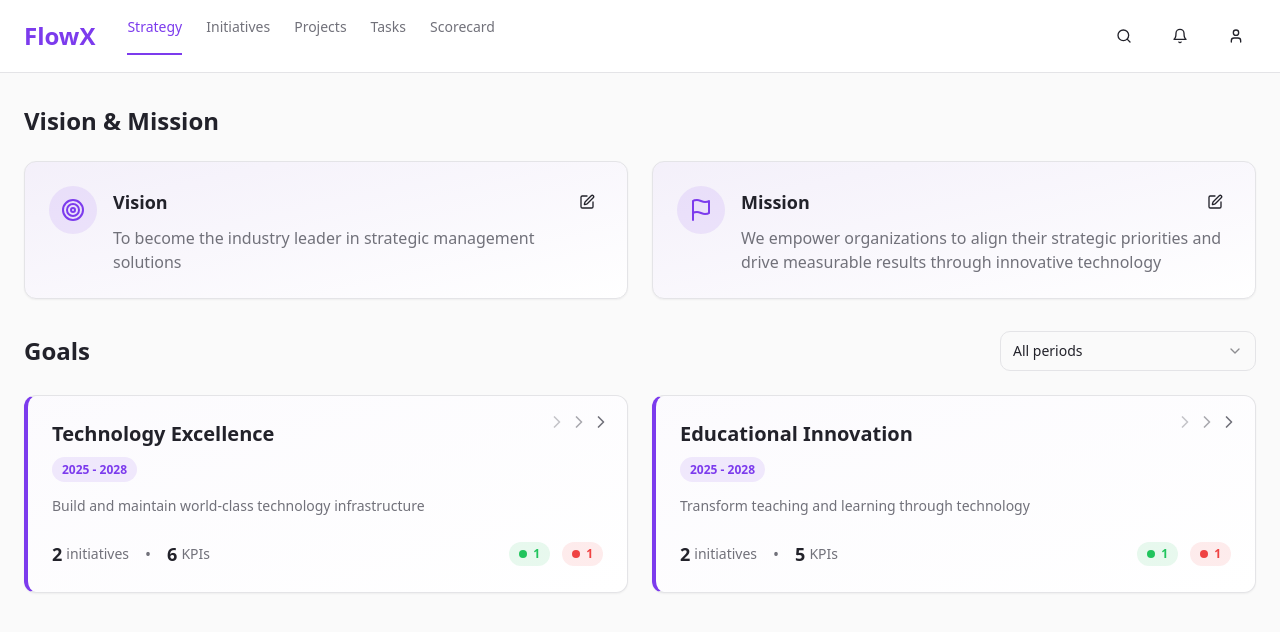
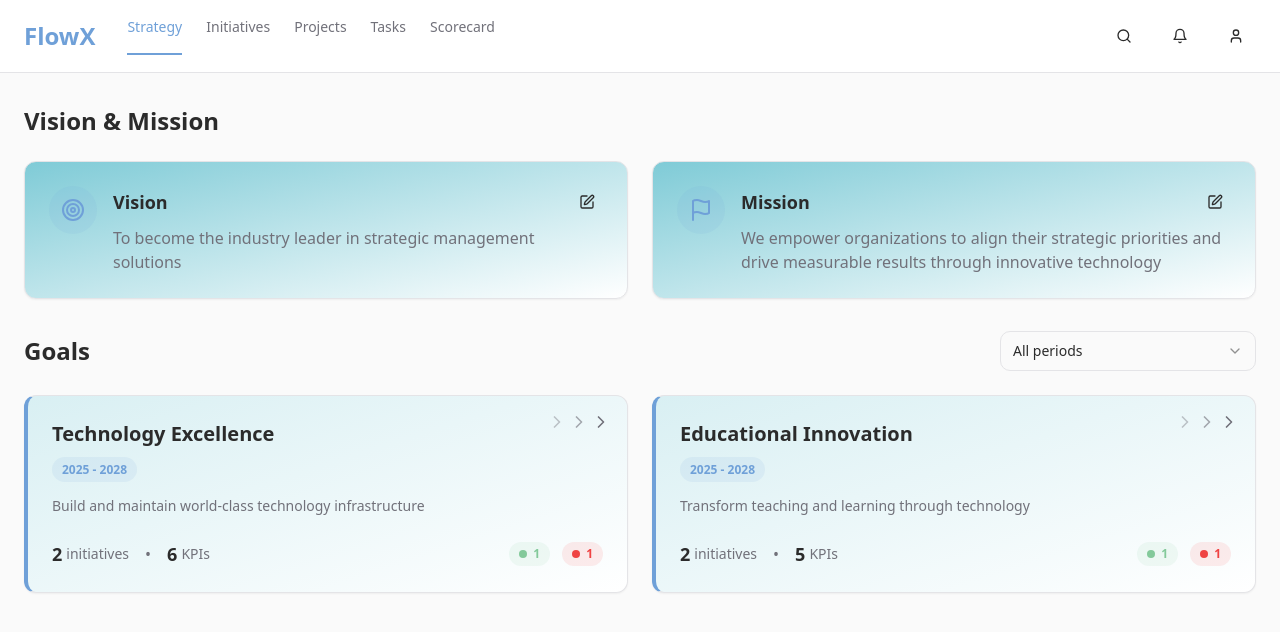
Before and after one commit to sajid-vp/sea-strategy-clone, a React (Vite) app: page / in a window 1280 px wide. Shown: the top 632 px of the page. Built offline with nearby package versions, Linux system fonts and the light colour scheme; the HTML template or start-up script is replaced by a standard one.

Commit message:
Refactor: Apply SEA brand guidelines

```diff
--- a/src/index.css
+++ b/src/index.css
@@ -8,28 +8,29 @@ All colors MUST be HSL.
 
 @layer base {
   :root {
+    /* SEA Brand Colors */
     --background: 0 0% 98%;
-    --foreground: 240 10% 15%;
+    --foreground: 0 0% 17%; /* #2B2B2B - Dark gray */
 
     --card: 0 0% 100%;
-    --card-foreground: 240 10% 15%;
+    --card-foreground: 0 0% 17%;
 
     --popover: 0 0% 100%;
-    --popover-foreground: 240 10% 15%;
+    --popover-foreground: 0 0% 17%;
 
-    --primary: 262 83% 58%;
+    --primary: 212 57% 64%; /* #72A0D5 - Blue */
     --primary-foreground: 0 0% 100%;
 
-    --secondary: 262 50% 96%;
-    --secondary-foreground: 262 83% 38%;
+    --secondary: 188 52% 67%; /* #80CBD7 - Teal */
+    --secondary-foreground: 0 0% 17%;
 
     --muted: 240 5% 96%;
     --muted-foreground: 240 4% 46%;
 
-    --accent: 262 50% 96%;
-    --accent-foreground: 262 83% 38%;
+    --accent: 195 86% 71%; /* #77CCF4 - Light blue */
+    --accent-foreground: 0 0% 17%;
 
-    --success: 142 71% 45%;
+    --success: 140 39% 65%; /* #86C69C - Green */
     --success-foreground: 0 0% 100%;
 
     --warning: 38 92% 50%;
@@ -40,50 +41,51 @@ All colors MUST be HSL.
 
     --border: 240 6% 90%;
     --input: 240 6% 90%;
-    --ring: 262 83% 58%;
+    --ring: 212 57% 64%; /* Primary blue */
 
     --radius: 0.75rem;
 
     --sidebar-background: 0 0% 98%;
 
-    --sidebar-foreground: 240 5.3% 26.1%;
+    --sidebar-foreground: 0 0% 17%;
 
-    --sidebar-primary: 240 5.9% 10%;
+    --sidebar-primary: 212 57% 64%; /* Primary blue */
 
     --sidebar-primary-foreground: 0 0% 98%;
 
-    --sidebar-accent: 240 4.8% 95.9%;
+    --sidebar-accent: 195 86% 95%; /* Light blue tint */
 
-    --sidebar-accent-foreground: 240 5.9% 10%;
+    --sidebar-accent-foreground: 0 0% 17%;
 
     --sidebar-border: 220 13% 91%;
 
-    --sidebar-ring: 217.2 91.2% 59.8%;
+    --sidebar-ring: 212 57% 64%;
   }
 
   .dark {
-    --background: 240 10% 10%;
+    /* SEA Brand Colors - Dark Mode */
+    --background: 0 0% 12%; /* Slightly lighter than pure black */
     --foreground: 0 0% 98%;
 
-    --card: 240 10% 13%;
+    --card: 0 0% 15%;
     --card-foreground: 0 0% 98%;
 
-    --popover: 240 10% 13%;
+    --popover: 0 0% 15%;
     --popover-foreground: 0 0% 98%;
 
-    --primary: 262 83% 58%;
+    --primary: 212 57% 64%; /* #72A0D5 - Blue */
     --primary-foreground: 0 0% 100%;
 
-    --secondary: 240 10% 20%;
-    --secondary-foreground: 0 0% 98%;
+    --secondary: 188 52% 67%; /* #80CBD7 - Teal */
+    --secondary-foreground: 0 0% 100%;
 
-    --muted: 240 10% 20%;
+    --muted: 0 0% 20%;
     --muted-foreground: 240 5% 65%;
 
-    --accent: 240 10% 20%;
-    --accent-foreground: 0 0% 98%;
+    --accent: 195 86% 71%; /* #77CCF4 - Light blue */
+    --accent-foreground: 0 0% 100%;
 
-    --success: 142 71% 45%;
+    --success: 140 39% 65%; /* #86C69C - Green */
     --success-foreground: 0 0% 100%;
 
     --warning: 38 92% 50%;
@@ -92,17 +94,17 @@ All colors MUST be HSL.
     --destructive: 0 84% 60%;
     --destructive-foreground: 0 0% 100%;
 
-    --border: 240 10% 20%;
-    --input: 240 10% 20%;
-    --ring: 262 83% 58%;
-    --sidebar-background: 240 5.9% 10%;
-    --sidebar-foreground: 240 4.8% 95.9%;
-    --sidebar-primary: 224.3 76.3% 48%;
+    --border: 0 0% 20%;
+    --input: 0 0% 20%;
+    --ring: 212 57% 64%;
+    --sidebar-background: 0 0% 12%;
+    --sidebar-foreground: 0 0% 95%;
+    --sidebar-primary: 212 57% 64%;
     --sidebar-primary-foreground: 0 0% 100%;
-    --sidebar-accent: 240 3.7% 15.9%;
-    --sidebar-accent-foreground: 240 4.8% 95.9%;
-    --sidebar-border: 240 3.7% 15.9%;
-    --sidebar-ring: 217.2 91.2% 59.8%;
+    --sidebar-accent: 0 0% 18%;
+    --sidebar-accent-foreground: 0 0% 95%;
+    --sidebar-border: 0 0% 18%;
+    --sidebar-ring: 212 57% 64%;
   }
 }
 
```
